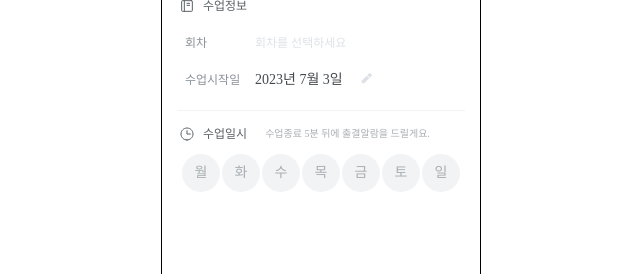
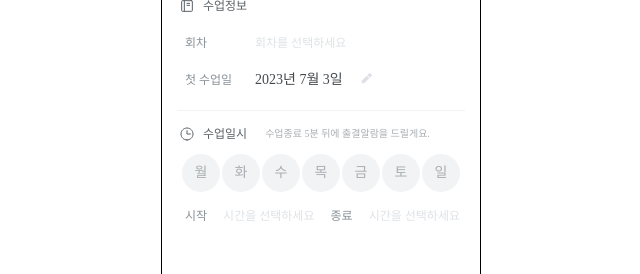
Before and after one commit to Gwasuwon-shot/Tutice_Client, a React (Vite) app: page /regular-lesson in a window 1280 px wide. Shown: the part 146-420 px from the top of the page, without its empty margins (319-959 px from the left). Built offline with nearby package versions, Linux system fonts and the light colour scheme; a web font is replaced by a local one; what recoil-persist would draw is missing.

Commit message:
[ style ] 시작, 종료시간 간격 조정

```diff
--- a/src/components/RegularLesson/LessonDate.tsx
+++ b/src/components/RegularLesson/LessonDate.tsx
@@ -16,6 +16,13 @@ export default function LessonDate() {
                 <Day key={index}>{day}</Day>
                 ))}
             </DayWrapper>
+            <TimeWrapper>
+                <TimeChoose> 시작 </TimeChoose>
+                <TimeButton> 시간을 선택하세요 </TimeButton>
+                <TimeChoose> 종료 </TimeChoose>
+                <TimeButton> 시간을 선택하세요 </TimeButton>
+            </TimeWrapper>
+
         </LessonDateWrapper>
     );
 }
@@ -66,3 +73,29 @@ const Day = styled.button`
     color: ${({ theme }) => theme.colors.grey300};
     background-color: ${({ theme }) => theme.colors.grey50};
 `
+
+const TimeWrapper = styled.section`
+    display: flex;
+    justify-content: space-between;
+    margin-top: 1.6rem;
+    padding-left: 2rem;
+    padding-right: 2rem;
+`
+
+const TimeChoose = styled.h3`
+    display: flex;
+    justify-content: center;
+    align-items: center;
+    width: 2.8rem;
+    ${({ theme }) => theme.fonts.body04};
+    color: ${({ theme }) => theme.colors.grey400};
+`
+
+const TimeButton = styled.button`
+    display: flex;
+
+    justify-content: center;
+    align-items: center;
+    ${({ theme }) => theme.fonts.body04};
+    color: ${({ theme }) => theme.colors.grey100};
+`
--- a/src/components/RegularLesson/LessonInformation.tsx
+++ b/src/components/RegularLesson/LessonInformation.tsx
@@ -20,7 +20,7 @@ export default function LessonInformation() {
                     <TurnButton type = "submit"> 회차를 선택하세요 </TurnButton>
                 </Turn>
                 <StartDate>
-                    <StartDateName> 수업시작일 </StartDateName>
+                    <StartDateName> 첫 수업일 </StartDateName>
                     <StartDateButton type = "submit"> 2023년 7월 3일 </StartDateButton>
                     <RegularLessonPencilIcon />
                 </StartDate>
```
